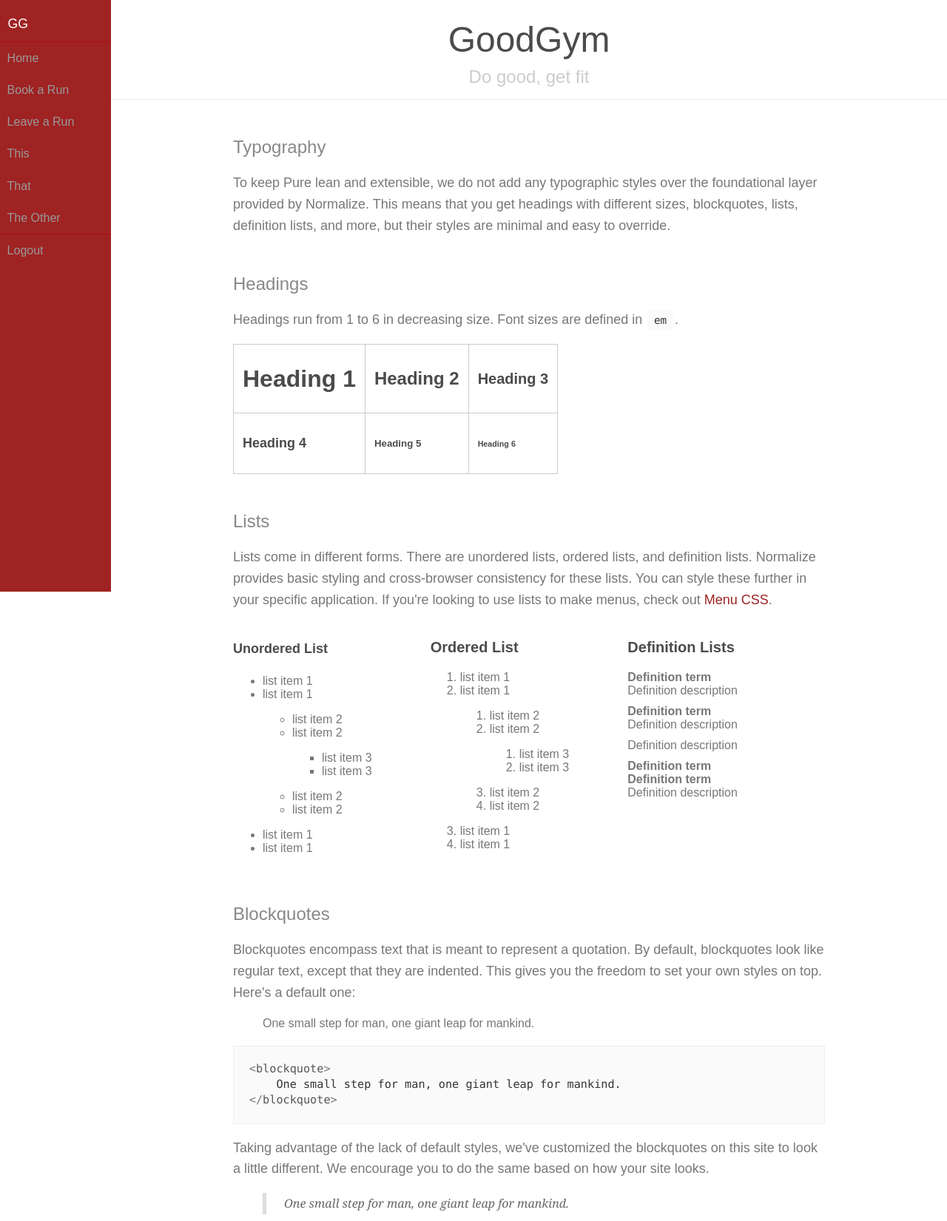
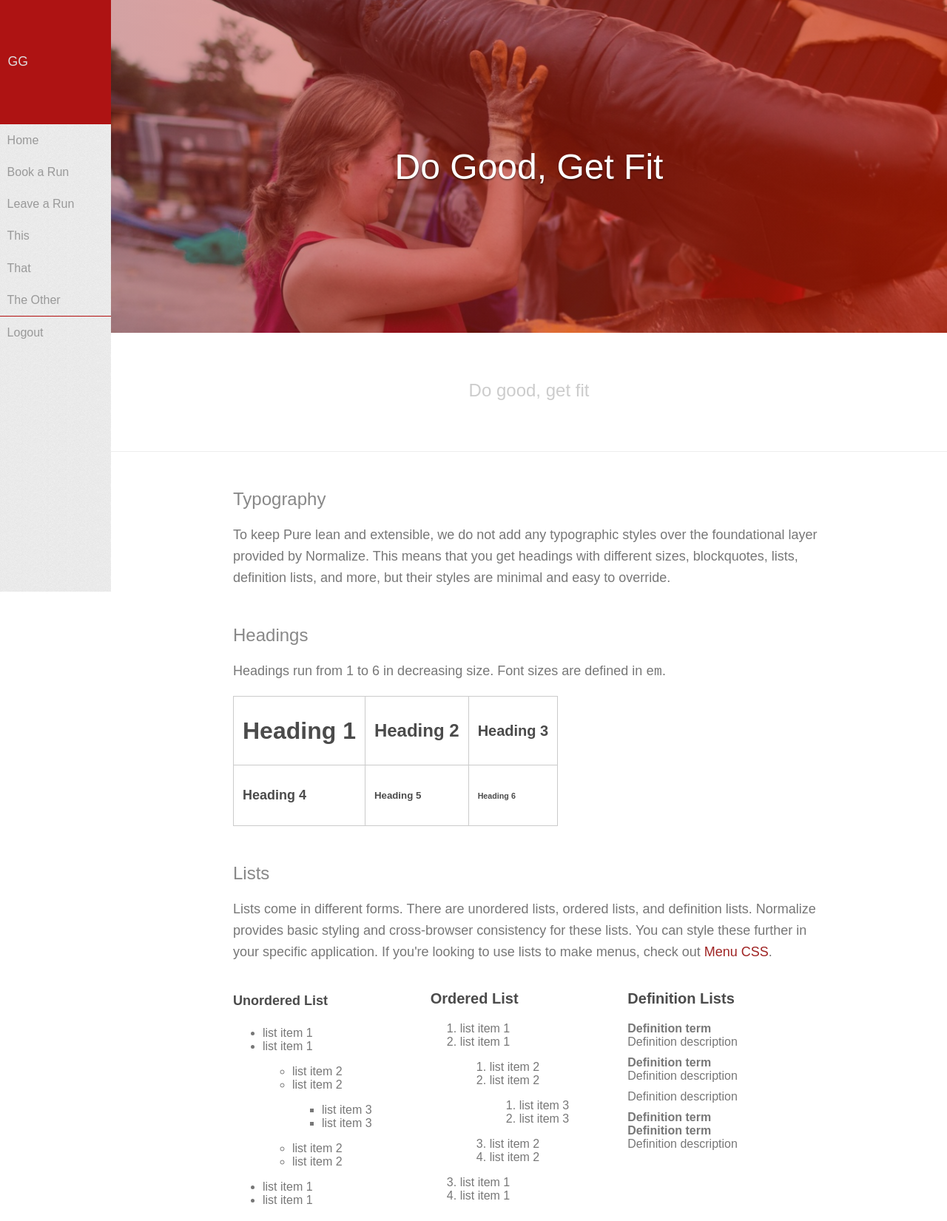
Before and after one commit to oller/goodgym-angular, a website: page app/index.html in a window 1280 px wide. Shown: the top 1651 px of the page at 74% size. Drawn offline with Linux system fonts and the light colour scheme; files whose address does not match are found by name.

Commit message:
fixed background image for header

```diff
--- a/app/index.html
+++ b/app/index.html
@@ -33,7 +33,10 @@
 
       <div class="pure-g-r" id="layout">
 
-        <div ng-include="'views/nav.html'" class="pure-u-1"></div>
+
+        <div ng-include="'views/nav.html'"></div>
+
+
 
       <div class="pure-u-1" id="main">
 
--- a/app/styles/main.css
+++ b/app/styles/main.css
@@ -227,7 +227,10 @@
     left: 150px;
     bottom: 0;
     z-index: 1000; /* so the menu or its navicon stays above all content */
-    background: hsla(0, 64%, 38%, 1);
+/*    background: #9C9C9C;
+*/
+
+background-image: url('/images/bg_nav.png' );
     overflow-y: auto;
     -webkit-overflow-scroll: touch;
 }
@@ -256,8 +259,8 @@
 
     #menu .pure-menu li a:hover,
     #menu .pure-menu li a:focus {
-        background: hsla(0, 80%, 38%, 1);
-        color: #CCC;
+        background: #AAA;
+        color: #FFF;
     }
 
     .pure-menu-link {
@@ -329,10 +332,14 @@
     #menu .pure-menu-heading {
         font-size: 110%;
         color: #fff;
+        background: hsla(0, 80%, 38%, 1);
+        margin: 0;
+        padding-top: 4em;
+        padding-bottom: 4em;
     }
     #menu .pure-menu-heading:hover,
     #menu .pure-menu-heading:focus {
-        color: #999;
+        color: #ddd;
     }
 
     #menu .pure-menu-selected {
@@ -348,6 +355,50 @@
         background: none;
     }
 
+
+/* --------------------------
+ * Responsive Styles
+ * --------------------------
+*/
+
+.banner {
+  background: transparent url('/images/bg_goodgym.jpeg') center center no-repeat fixed;
+  -webkit-background-size: cover;
+  -moz-background-size: cover;
+  -o-background-size: cover;
+  background-size: cover;
+  text-align: center;
+  height: 450px;
+  width: 100%;
+  margin-bottom: 3em;
+}
+
+.gradient-overlay {
+  background-image: -webkit-gradient(linear, to left, to right, color-stop(0%, hsla(0, 64%, 38%, .4)), color-stop(100%, rgba(255,38,2,0.55)));
+  background-image: -webkit-linear-gradient(to left, hsla(0, 64%, 38%, .4), rgba(255,38,2,0.55));
+  background-image: -moz-linear-gradient(to left, hsla(0, 64%, 38%, .4), rgba(255,38,2,0.55));
+  background-image: -o-linear-gradient(to left, hsla(0, 64%, 38%, .4), rgba(255,38,2,0.55));
+  background-image: linear-gradient(to left, hsla(0, 64%, 38%, .4),rgba(255,38,2,0.55));
+  background-image: -ms-linear-gradient(to left, hsla(0, 64%, 38%, .4), rgba(255,38,2,0.55));
+  background: -webkit-linear-gradient(left, hsla(0, 64%, 38%, .4), rgba(255,38,2,0.55));
+  -webkit-font-smoothing: antialiased;
+  top: 0;
+  left: 0;
+  width: 100%;
+  height: 100%;
+  display: table;
+
+}
+
+.banner h1 {
+  color: #FFF;
+  font-size: 300%;
+  text-shadow: 0 2px 2px rgba(0, 0, 0, 0.4);
+  font-weight: normal;
+  display: table-cell;
+  vertical-align: middle;
+  text-align: center;
+}
 
 
 /* ---------------------
@@ -440,70 +491,3 @@
         padding: 1.3em;
     }
 }
-
-/**
- * Baby Blue theme for RainbowJS
- *
- * @author tilomitra
- */
-
-pre {
-    word-wrap: break-word;
-    padding: 6px 10;
-    line-height: 1.3em;
-    margin-bottom: 20;
-    border: 1px solid #eee;
-}
-
-code {
-    border: none;
-    margin: 0 2px;
-    font-size: 0.8em;
-    padding: 0.4em 0.6em;
-    white-space: nowrap;
-}
-
-pre code {
-    padding: 0;
-    margin: 0;
-    font-size: 0.95em;
-    white-space: pre-wrap;
-}
-
-pre, code {
-    font-family: Consolas, 'Liberation Mono', Courier, monospace;
-    color: #333;
-    background: rgb(250, 250, 250);
-}
-
-
-pre .comment {
-    color: #999;
-}
-
-
-pre .tag, pre .tag-name, pre .support.tag-name {
-    color: rgb(85, 85, 85);
-}
-
-pre .keyword, pre .css-property, pre .vendor-prefix, pre .sass, pre .class, pre .id, pre .css-value, pre .entity.function, pre .storage.function {
-    font-weight: bold;
-}
-
-pre .css-property, pre .css-value, pre .vendor-prefix, pre .support.namespace {
-    color: #333;
-}
-
-pre .constant.numeric, pre .keyword.unit, pre .hex-color {
-    font-weight: normal;
-    color: #099;
-}
-
-pre .attribute, pre .variable, pre .support {
-    color:  #757575; /* skinbuilder block-page-text-normal with #1f8dd6 as primary */
-}
-
-pre .string, pre .support.value  {
-    font-weight: normal;
-    color: #3b8bba; /* skinbuilder block-mine-text-low with #1f8dd6 as primary */
-}
--- a/app/views/footer.html
+++ b/app/views/footer.html
@@ -1,9 +1,8 @@
-    <div class="legal pure-g-r">
+    <footer class="legal pure-g-r">
     <div class="pure-u-2-5">
         <div class="l-box">
             <p class="legal-license">
-                This site is built with &lt;3 using Pure v0.3.0<br>
-                All code on this site is licensed under the <a href="http://yuilibrary.com/license/">BSD License</a> unless stated otherwise.
+  				This site is being built to get some badman-api-single-page-app-action going on.
             </p>
         </div>
     </div>
@@ -17,13 +16,13 @@
     <div class="pure-u-2-5">
         <div class="l-box">
             <ul class="legal-links">
-                <li><a href="https://github.com/yui/pure/">GitHub Project</a></li>
-                <li><a href="http://yuilibrary.com/security/">Security Contact Info</a></li>
+                <li><a href="#">Privacy Policy</a></li>
+                <li><a href="#">Cookie Policy</a></li>
             </ul>
 
             <p class="legal-copyright">
-                © 2013 Yahoo! Inc. All rights reserved.
+                © 2013
             </p>
         </div>
     </div>
-</div>
+</footer>
--- a/app/views/main.html
+++ b/app/views/main.html
@@ -1,5 +1,12 @@
+<div class="banner">
+	<div class="gradient-overlay">
+			<h1>Do Good, Get Fit</h1>
+
+	</div>
+</div>
+
 <div class="header">
-    <h1>GoodGym</h1>
+
 
 
     <h2>Do good, get fit</h2>
--- a/app/views/nav.html
+++ b/app/views/nav.html
@@ -2,7 +2,7 @@
 		<span></span>
 </a>
 
-<div class="pure-u" id="menu" ng-controller="NavCtrl">
+<nav class="pure-u" id="menu" ng-controller="NavCtrl">
 		<div class="pure-menu pure-menu-open">
 				<a class="pure-menu-heading" href="/">GG</a>
 
@@ -19,4 +19,4 @@
 
 				</ul>
 		</div>
-</div>
+</nav>
```
Also changed, not shown: app/images/bg_goodgym.jpeg (added), app/images/bg_nav.png (added), dist/images/7e7bdfb4.bg_goodgym.jpeg (added), dist/images/a0579574.bg_nav.png (added), dist/index.html, dist/styles/4f99e98c.main.css (deleted), dist/styles/52b51623.main.css (deleted), dist/styles/d0e8573d.main.css (added), dist/views/footer.html, dist/views/main.html, dist/views/nav.html. Lines whose indentation alone changed are shown as unchanged.
